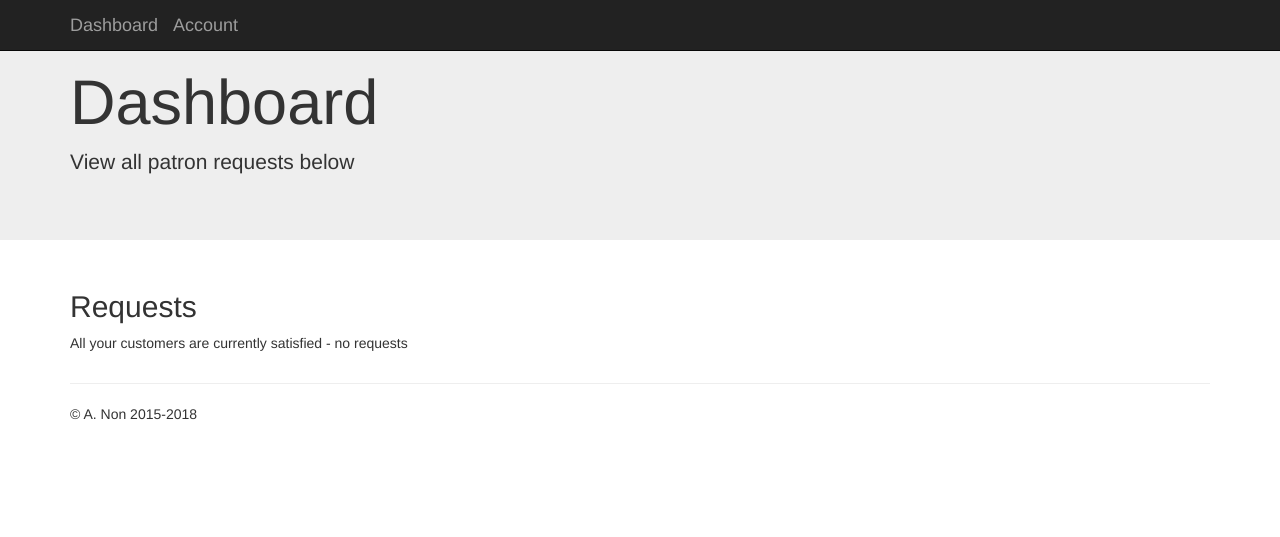
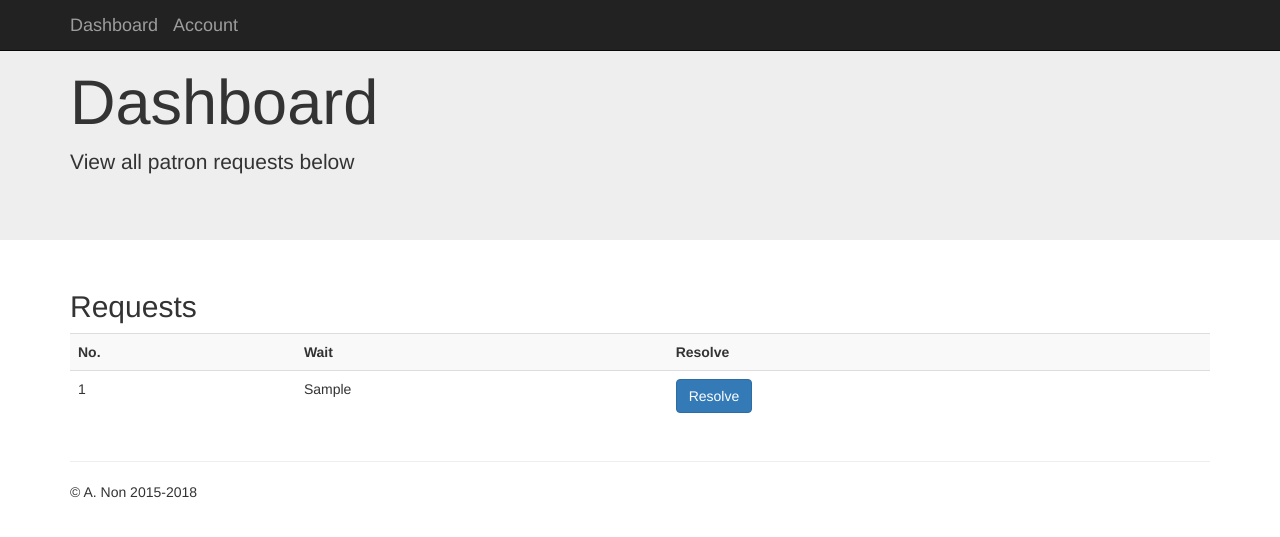
Before and after one commit to Karl-Horning/waitercaller, a Flask app: template templates/dashboard.html in a window 1280 px wide. Shown: the top 537 px of the page. Run offline with Flask 2, Linux system fonts and the light colour scheme; the template is opened without the code that fills it: most values are stand-ins (such as "Sample title", 1, 10 or a date in 2020); some libraries are stand-ins or nearby versions.

Commit message:
Added the add request method and the resolve route

```diff
--- a/application.py
+++ b/application.py
@@ -74,6 +74,14 @@ def dashboard():
     return render_template('dashboard.html', requests=requests)
 
 
+@app.route('/dashboard/resolve')
+@login_required
+def dashboard_resolve():
+    request_id = request.args.get('request_id')
+    DB.delete_requests(request_id)
+    return redirect(url_for('dashboard'))
+
+
 @app.route('/account')
 @login_required
 def account():
--- a/mockdbhelper.py
+++ b/mockdbhelper.py
@@ -43,6 +43,12 @@ class MockDBHelper:
         return MOCK_TABLES
 
 
+    def get_table(self, table_id):
+        for table in MOCK_TABLES:
+            if table.get('_id') == table_id:
+                return table
+
+
     def add_table(self, number, owner):
         MOCK_TABLES.append({
             '_id': str(number),
@@ -66,6 +72,18 @@ class MockDBHelper:
                 break
 
 
+    def add_request(self, table_id, time):
+        table = self.get_table(table_id)
+        MOCK_REQUESTS.append({
+            '_id': table_id,
+            # 'owner': table['owner'],
+            # 'table_number': table['number'],
+            'table_id': table_id,
+            'time': time
+        })
+        return True
+
+
     def get_requests(self, owner_id):
         return MOCK_REQUESTS
 
--- a/templates/base.html
+++ b/templates/base.html
@@ -3,6 +3,7 @@
     <head>
         <meta charset="utf-8" />
         <meta http-equiv="X-UA-Compatible" content="IE=edge">
+        {% block metarefresh %}{% endblock %}
         <title>Waiter Caller</title>
         <meta name="viewport" content="width=device-width, initial-scale=1">
         <!-- Bootstrap core CSS -->
--- a/templates/dashboard.html
+++ b/templates/dashboard.html
@@ -1,4 +1,8 @@
 {% extends 'base.html' %}
+
+{% block metarefresh %}
+    <meta http-equiv="refresh" content="10" >
+{% endblock %}
 
 {% block content %}
     <div class="jumbotron">
@@ -12,7 +16,33 @@
         <div class="row">
             <div class="col-md-12">
                 <h2>Requests</h2>
-                <p>All your customers are currently satisfied - no requests</p>
+                {%  if requests %}
+                    <table class="table table-striped">
+                        <tr>
+                            <th>No.</th>
+                            <th>Wait</th>
+                            <th>Resolve</th>
+                        </tr>
+                        {% for request in requests %}
+                            <tr>
+                                <form class="form-inline" action="/dashboard/resolve">
+                                    <td>
+                                        {{ request.table_number }}
+                                    </td>
+                                    <td>
+                                        {{ request.wait_minutes }}
+                                    </td>
+                                    <input type="text" name="request_id" value="{{ request._id }}" hidden>
+                                    <td>
+                                        <input class="btn btn-primary" type="submit" value="Resolve">
+                                    </td>
+                                </form>
+                            </tr>
+                        {% endfor %}
+                    </table>
+                {% else %}
+                    <p>All your customers are currently satisfied - no requests</p>
+                {%  endif %}
             </div>
         </div>
     </div>
```
